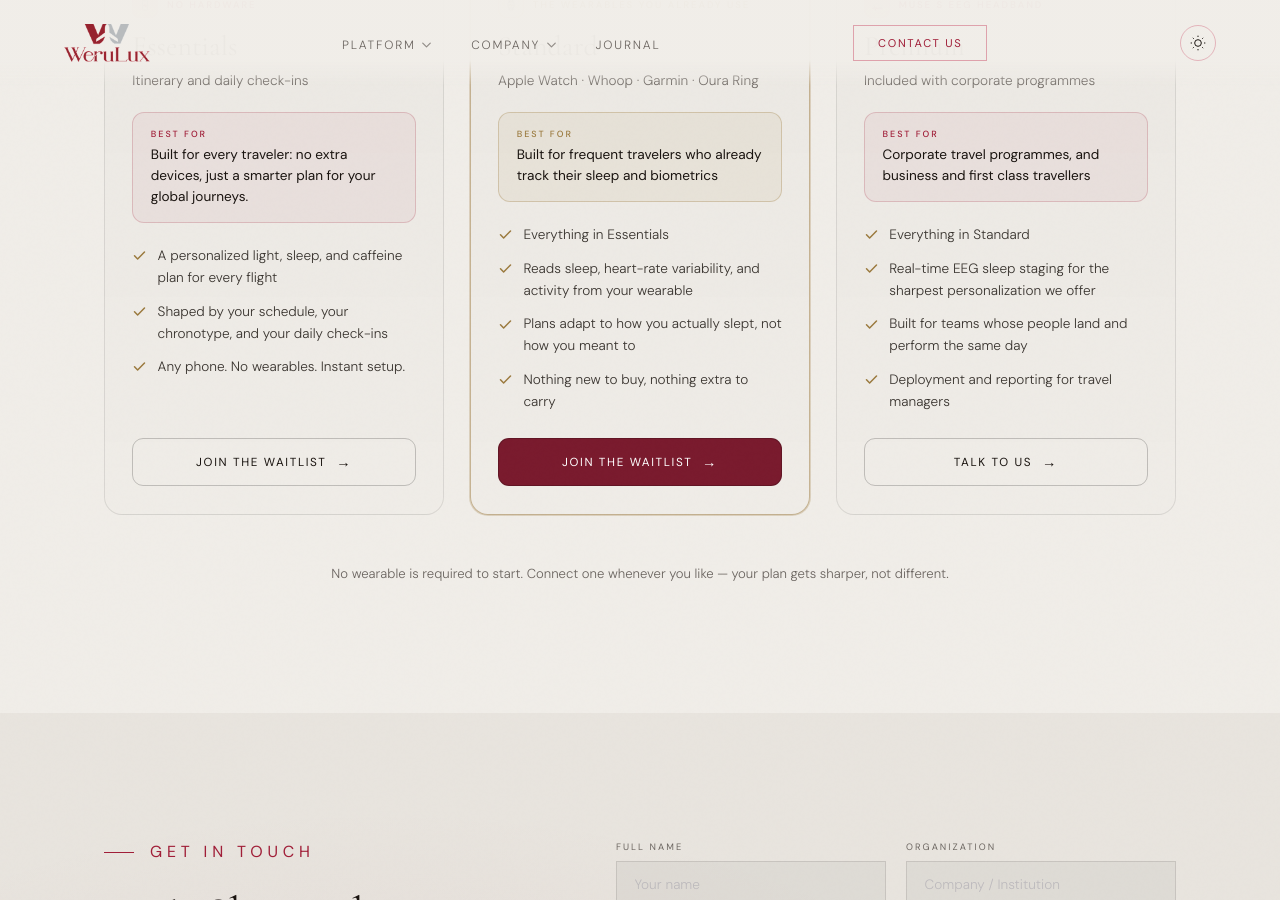
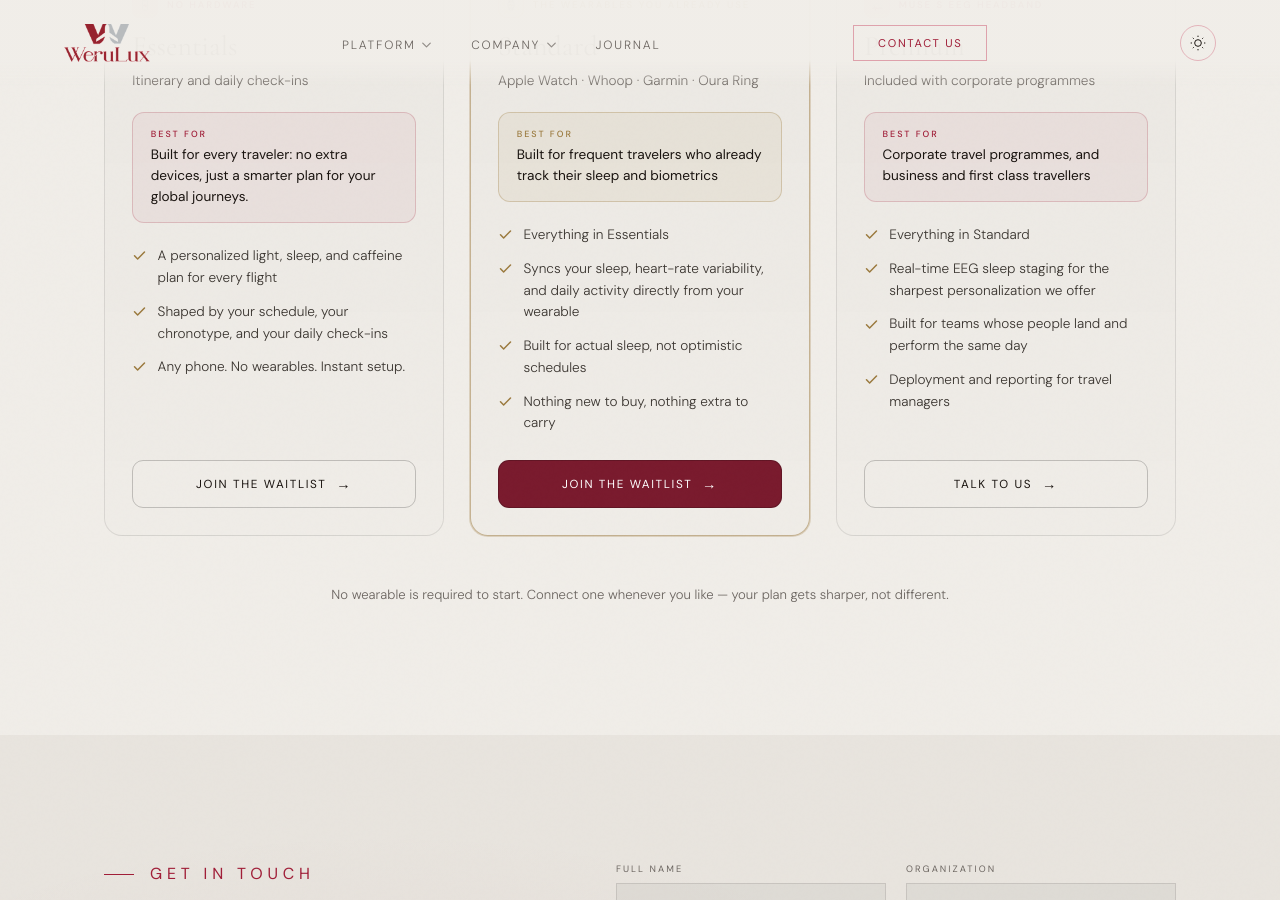
Before and after one commit to WeruLux/website, a Jekyll site: the page built from packages.html, in a window 1280 px wide and 900 px high, scrolled down 640 px. Built offline with Jekyll 4.4.1, drawn with Linux system fonts in a browser that asks for light colours.

Commit message:
Update Page Copy “packages”

```diff
--- a/_data/packages.yml
+++ b/_data/packages.yml
@@ -26,8 +26,8 @@ items:
     who: Built for frequent travelers who already track their sleep and biometrics
     features:
       - Everything in Essentials
-      - Reads sleep, heart-rate variability, and activity from your wearable
-      - Plans adapt to how you actually slept, not how you meant to
+      - Syncs your sleep, heart-rate variability, and daily activity directly from your wearable
+      - Built for actual sleep, not optimistic schedules
       - Nothing new to buy, nothing extra to carry
     price: ''
     price_note: ''
```
